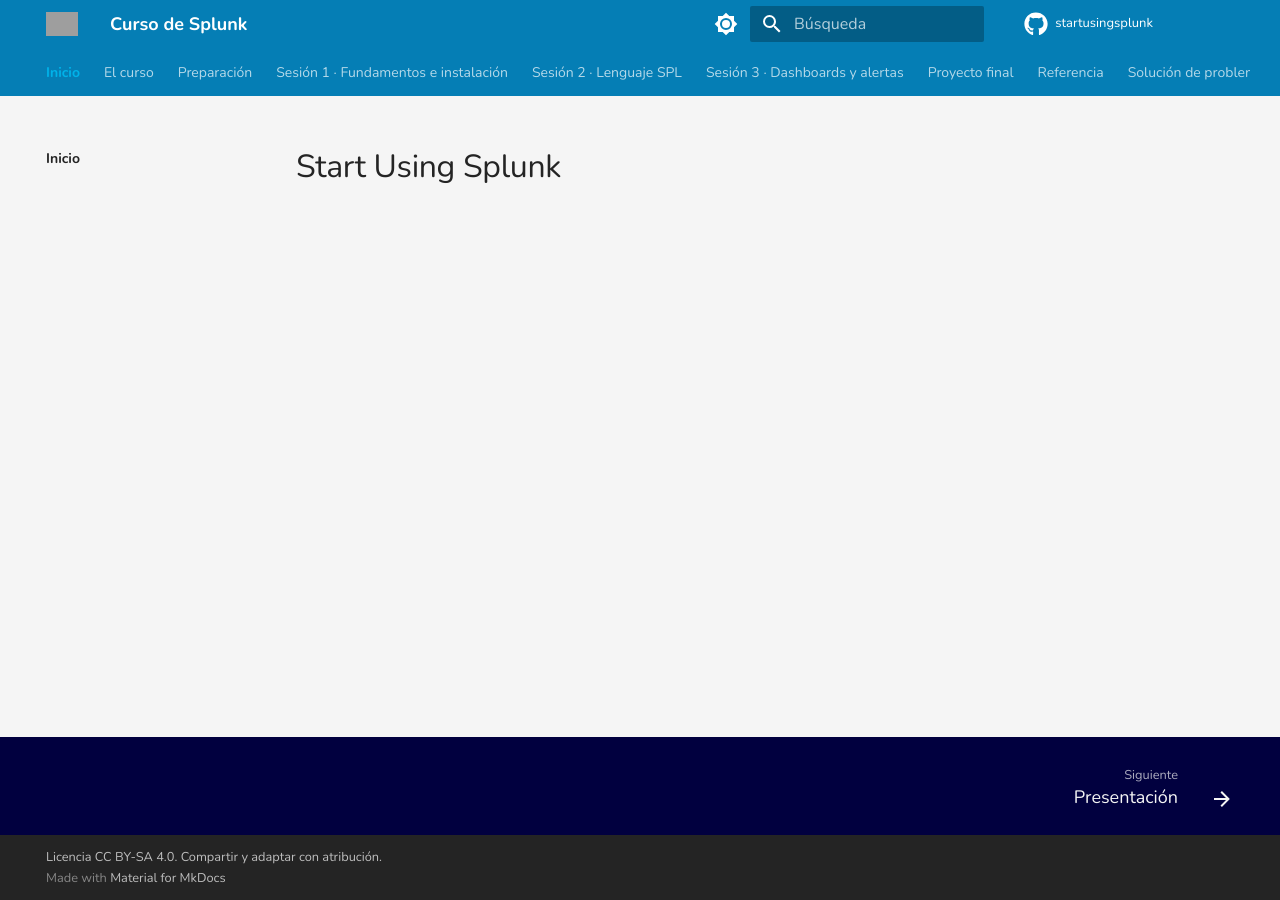
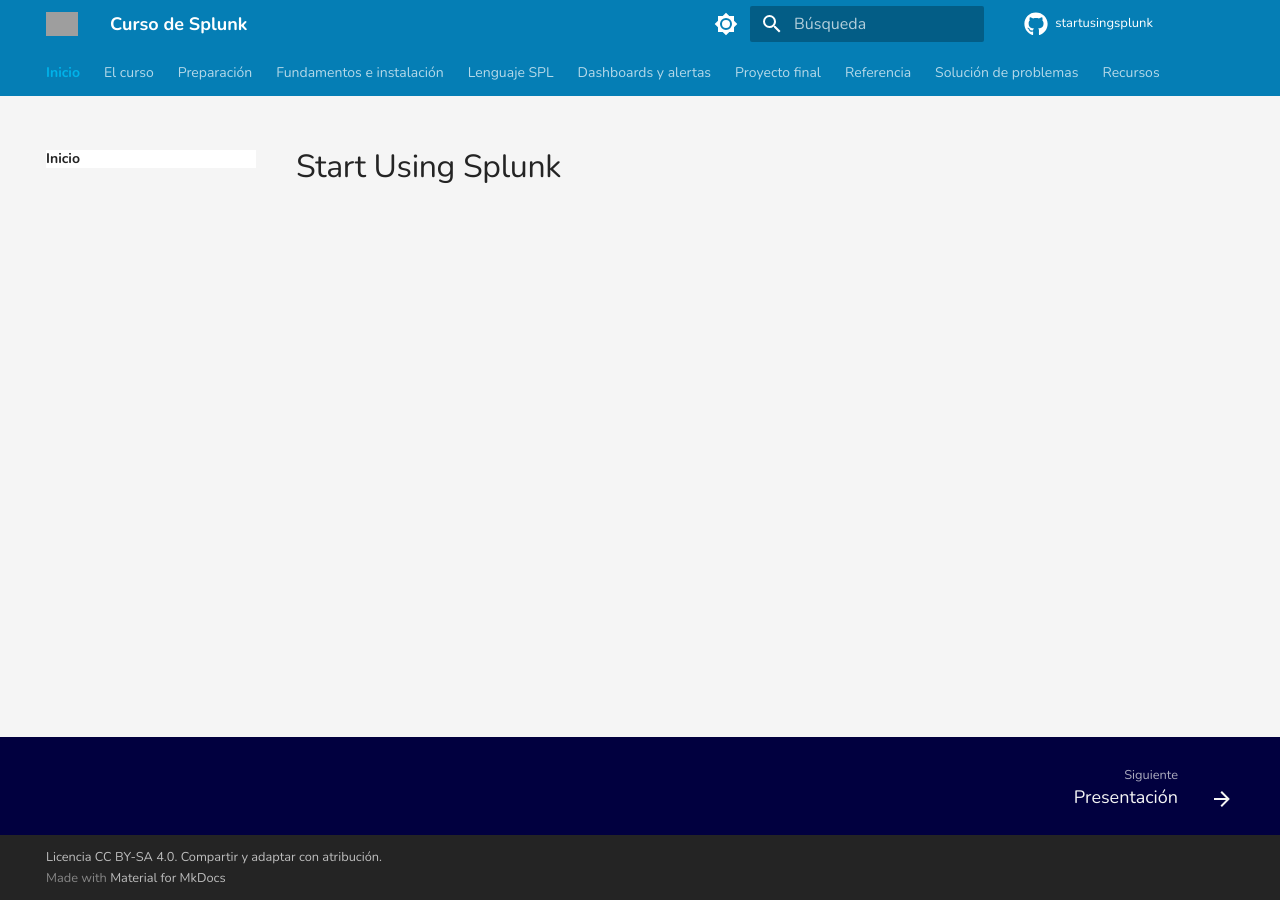
Before and after one commit to agile611/startusingsplunk, an MkDocs documentation site: the page built from docs/index.md, in a window 1280 px wide. Built offline with MkDocs 1.6.1 and Material for MkDocs 9.7.7, drawn with Linux system fonts in a browser that asks for light colours; grey boxes are pictures that could not be loaded.

```diff
--- a/docs/assets/css/custom.css
+++ b/docs/assets/css/custom.css
@@ -66,6 +66,8 @@ body {
 .md-typeset a:active {
   color: #00b2e9 !important;
   font-weight: 700;
+  background: transparent !important;
+  box-shadow: none !important;
 }
 
 .md-nav__link {
@@ -76,9 +78,10 @@ body {
 .md-nav__item .md-nav__link--active,
 .md-nav__item--active > .md-nav__link,
 .md-nav__item--nested > .md-nav__link--active {
-  background: transparent !important;
+  background: #ffffff !important;
   color: #242424 !important;
   font-weight: 700;
+  box-shadow: none !important;
 }
 
 .md-content h1,
--- a/mkdocs.yml
+++ b/mkdocs.yml
@@ -68,7 +68,7 @@ nav:
       - Datos del laboratorio: preparacion/datos-laboratorio.md
       - Comprobaciones previas: preparacion/comprobaciones-previas.md
 
-  - "Sesión 1 · Fundamentos e instalación":
+  - "Fundamentos e instalación":
       - Resumen: sesion-1/index.md
       - Introducción a Splunk: sesion-1/01-introduccion.md
       - Conceptos fundamentales: sesion-1/02-conceptos-fundamentales.md
@@ -80,7 +80,7 @@ nav:
       - Laboratorios: sesion-1/08-laboratorios.md
       - Repaso: sesion-1/09-repaso.md
 
-  - "Sesión 2 · Lenguaje SPL":
+  - "Lenguaje SPL":
       - Resumen: sesion-2/index.md
       - Introducción a SPL: sesion-2/01-introduccion-spl.md
       - Búsquedas básicas: sesion-2/02-busquedas-basicas.md
@@ -95,7 +95,7 @@ nav:
       - Laboratorios: sesion-2/11-laboratorios.md
       - Reto práctico: sesion-2/12-reto.md
 
-  - "Sesión 3 · Dashboards y alertas":
+  - "Dashboards y alertas":
       - Resumen: sesion-3/index.md
       - Búsquedas guardadas: sesion-3/01-busquedas-guardadas.md
       - Reportes: sesion-3/02-reportes.md
```
